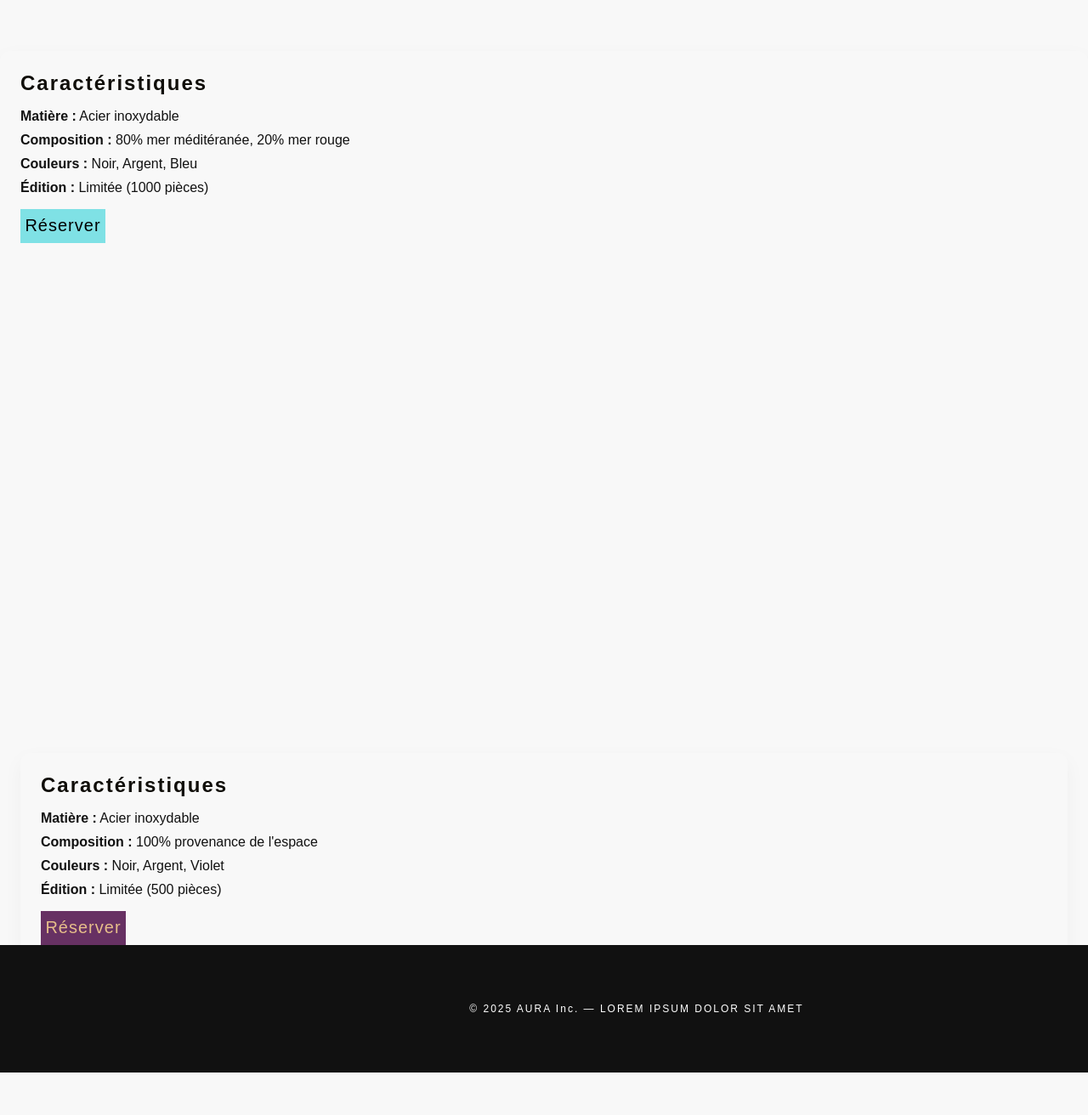
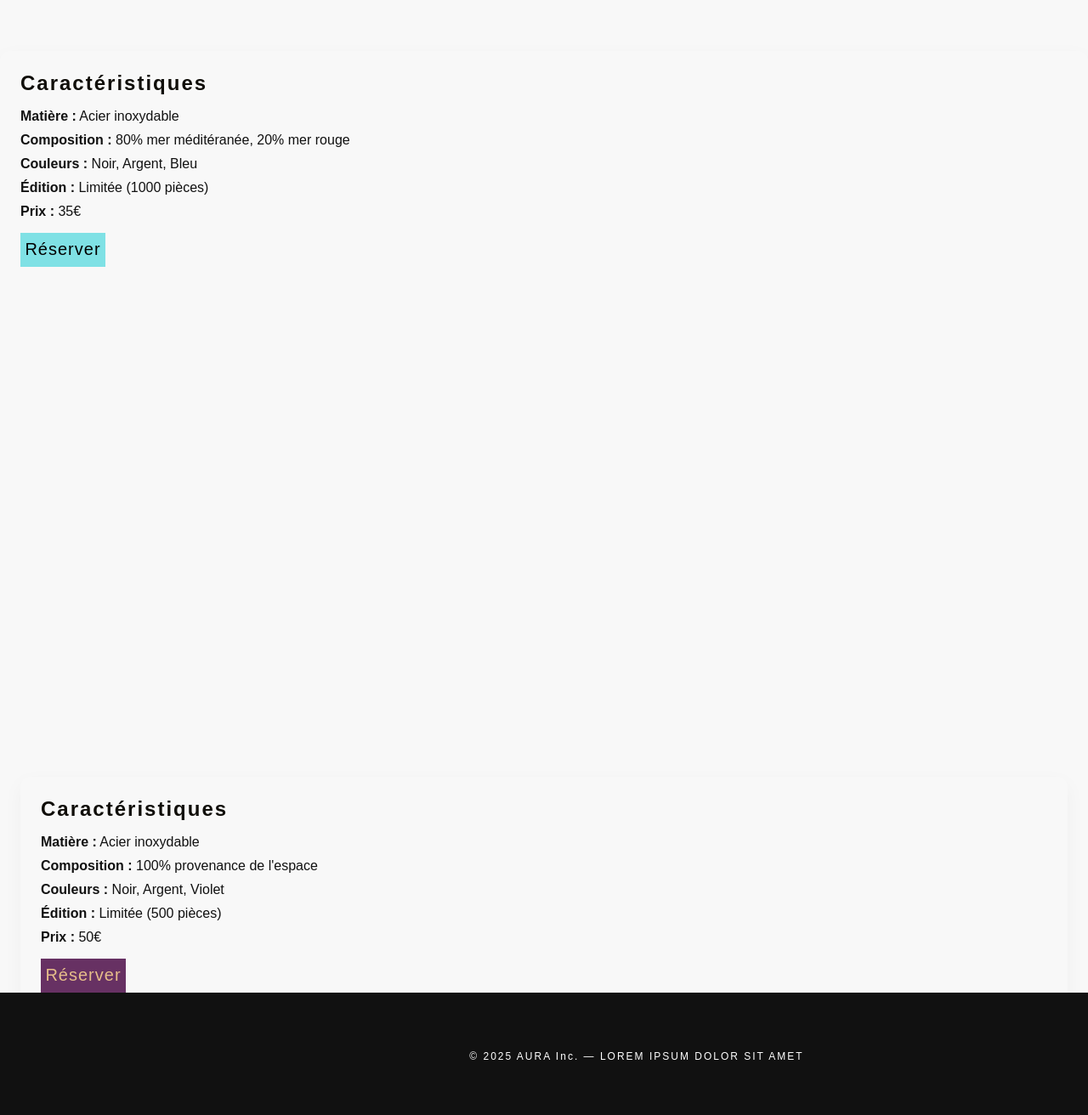
Before and after one commit to BANANAPGM/AURA-Inc., a plain HTML site: page index.html in a window 1280 px wide. Shown: the part 2128-3440 px from the top of the page at 85% size. Before the commit the page ends 3390 px from the top, so only its background shows below. Drawn offline with Linux system fonts and the light colour scheme; some packages are replaced by stand-ins of ours; a script that the page names is missing.

Commit message:
Update index.html

```diff
--- a/index.html
+++ b/index.html
@@ -102,6 +102,7 @@
         <a><strong>Composition :</strong> 80% mer méditéranée, 20% mer rouge</a>
         <a><strong>Couleurs :</strong> Noir, Argent, Bleu</a>
         <a><strong>Édition :</strong> Limitée (1000 pièces)</a>
+        <a><strong>Prix :</strong> 35€</a>
       </ul>
       <button class="comm-b1" href="#">Réserver</button>
 
@@ -120,6 +121,7 @@
         <a><strong>Composition :</strong> 100% provenance de l'espace</a>
         <a><strong>Couleurs :</strong> Noir, Argent, Violet</a>
         <a><strong>Édition :</strong> Limitée (500 pièces)</a>
+        <a><strong>Prix :</strong> 50€</a>
       </ul>
       <button class="comm-b2">Réserver</button>
 
```
